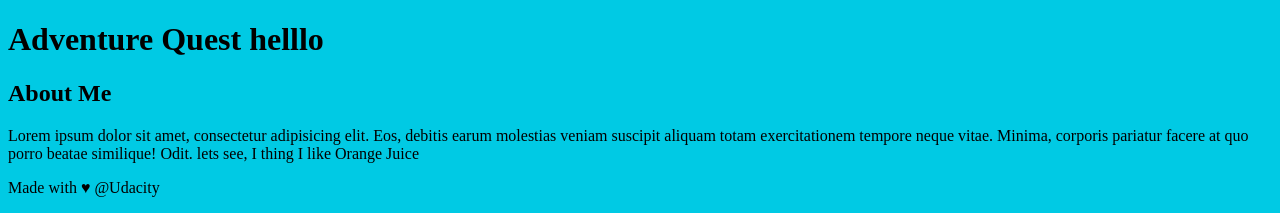
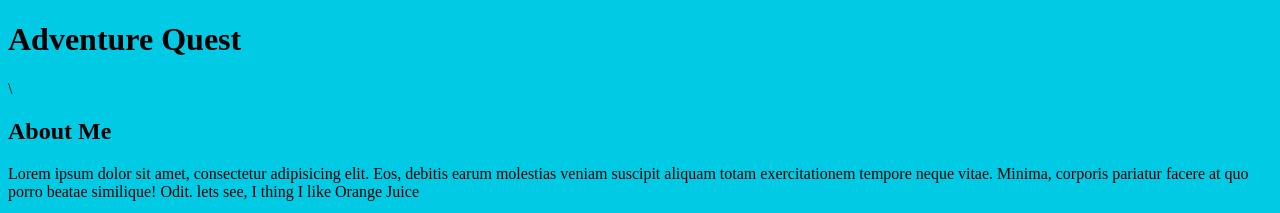
Before and after one commit to rashakh/new-git-project, a plain HTML site: page index.html in a window 1280 px wide. Shown: the top 213 px of the page. Drawn offline with Linux system fonts and the light colour scheme.

Commit message:
Revert "add helllo"
This reverts commit f81b7bdcfeee8899bcee3ebc0eac9a7b66ccc249.

```diff
--- a/index.html
+++ b/index.html
@@ -9,7 +9,7 @@
 	</head>
 	<body>
 		<header>
-			<h1>Adventure Quest helllo</h1>
+			<h1>Adventure Quest</h1>\
 		</header>
 		<div class="container">
 			<main>
```
